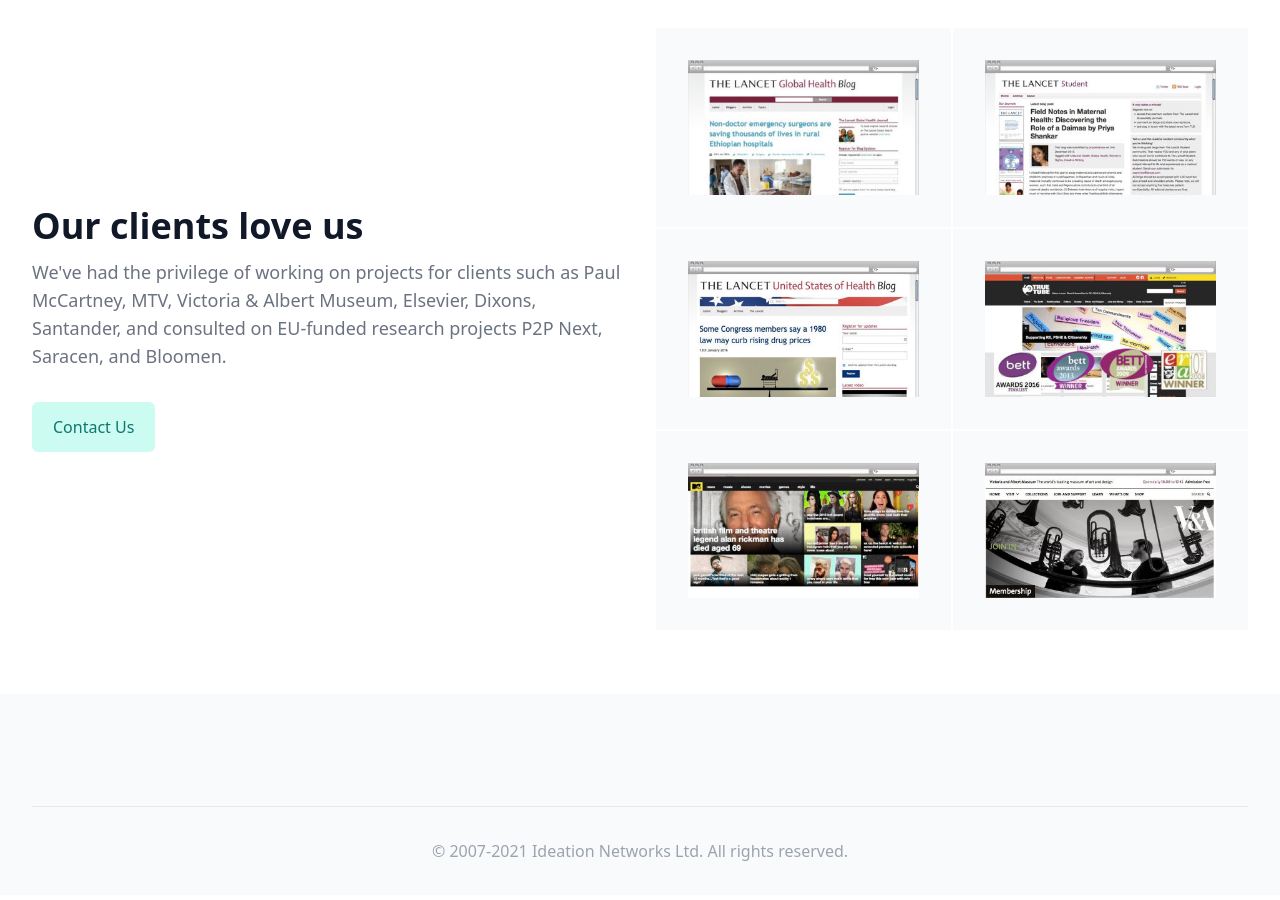
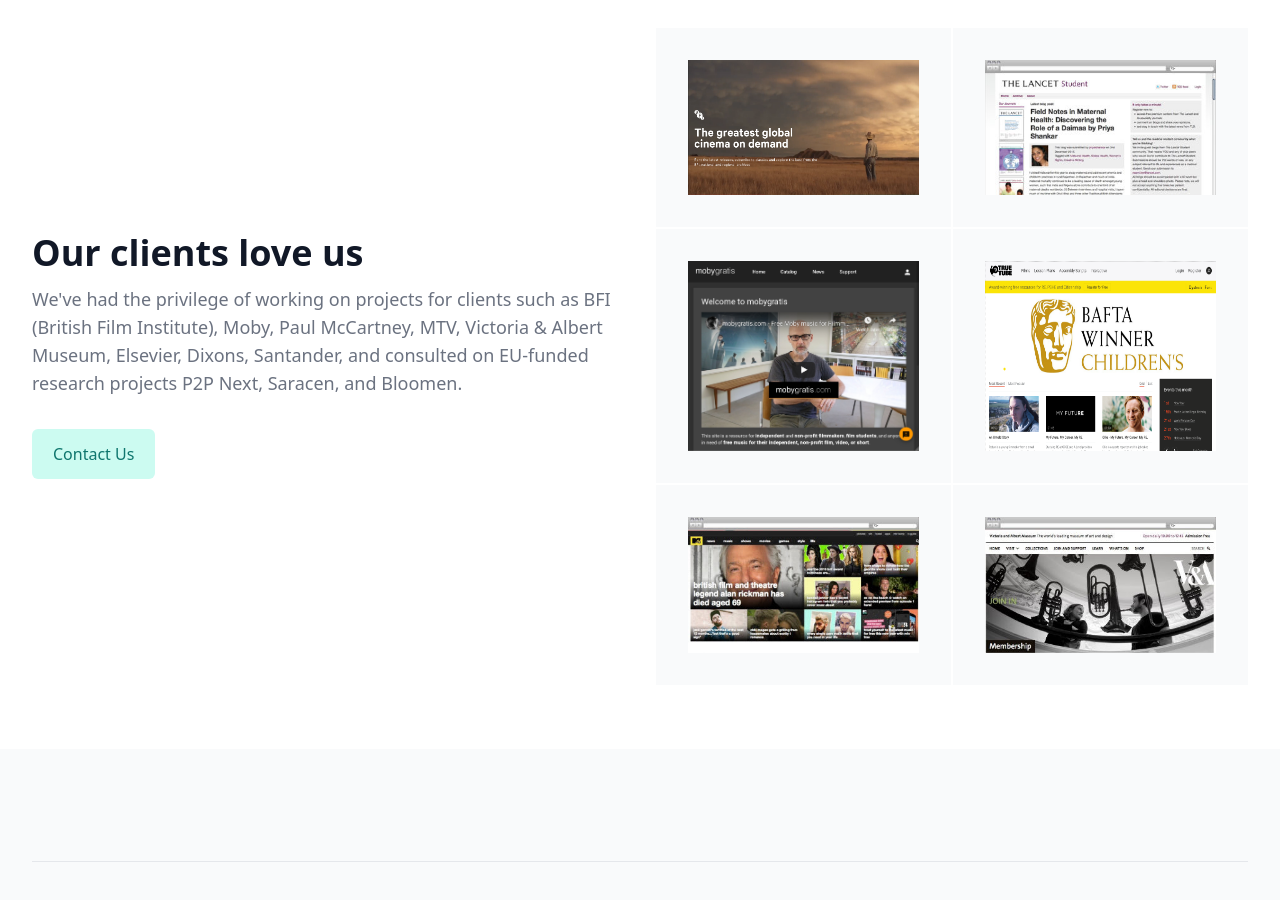
Before and after one commit to ideationnet/ideationnet.github.io, a Jekyll site: the page index.html, which Jekyll copies as it is, in a window 1280 px wide and 900 px high, scrolled down 1972 px. Built offline with Jekyll 4.4.1, drawn with Linux system fonts in a browser that asks for light colours; some web fonts are replaced.

Commit message:
update projects

```diff
--- a/index.html
+++ b/index.html
@@ -236,7 +236,8 @@
                     Our clients love us
                 </h2>
                 <p class="mt-3 max-w-3xl text-lg text-gray-500">
-                    We've had the privilege of working on projects for clients such as Paul McCartney,
+                    We've had the privilege of working on projects for clients such as
+                    BFI (British Film Institute), Moby, Paul McCartney,
                     MTV, Victoria & Albert Museum, Elsevier, Dixons, Santander, and consulted on
                     EU-funded research projects P2P Next, Saracen, and Bloomen.
                 </p>
@@ -256,24 +257,25 @@
             <div class="mt-8 grid grid-cols-2 gap-0.5 md:grid-cols-3 lg:mt-0 lg:grid-cols-2">
                 <div class="col-span-1 flex justify-center py-8 px-8 bg-gray-50">
 
-                    <img src="01.jpg" height="217" width="370"/></div>
+
+                    <img src="bfi-screenshot.png" /></div>
                 <div class="col-span-1 flex justify-center py-8 px-8 bg-gray-50">
 
-                    <img src="02.jpg" height="217" width="370"/></div>
-                <div class="col-span-1 flex justify-center py-8 px-8 bg-gray-50">
-
-                    <img src="03.jpg" height="217" width="370"/></div>
+                    <img src="02.jpg" /></div>
                 <div class="col-span-1 flex justify-center py-8 px-8 bg-gray-50">
 
 
-                    <img src="04.jpg" height="217" width="370"/></div>
+                    <img src="moby-screenshot.png" /></div>
                 <div class="col-span-1 flex justify-center py-8 px-8 bg-gray-50">
 
-                    <img src="05.jpg" height="217" width="370"/></div>
+                    <img src="truetube-screenshot.png" /></div>
+                <div class="col-span-1 flex justify-center py-8 px-8 bg-gray-50">
+
+                    <img src="05.jpg" /></div>
                 <div class="col-span-1 flex justify-center py-8 px-8 bg-gray-50">
 
 
-                    <img src="06.jpg" height="217" width="370"/></div>
+                    <img src="06.jpg"/></div>
             </div>
         </div>
     </div>
```
Also changed, not shown: bfi-screenshot.png (added), moby-screenshot.png (added), truetube-screenshot.png (added), 1 other file.
